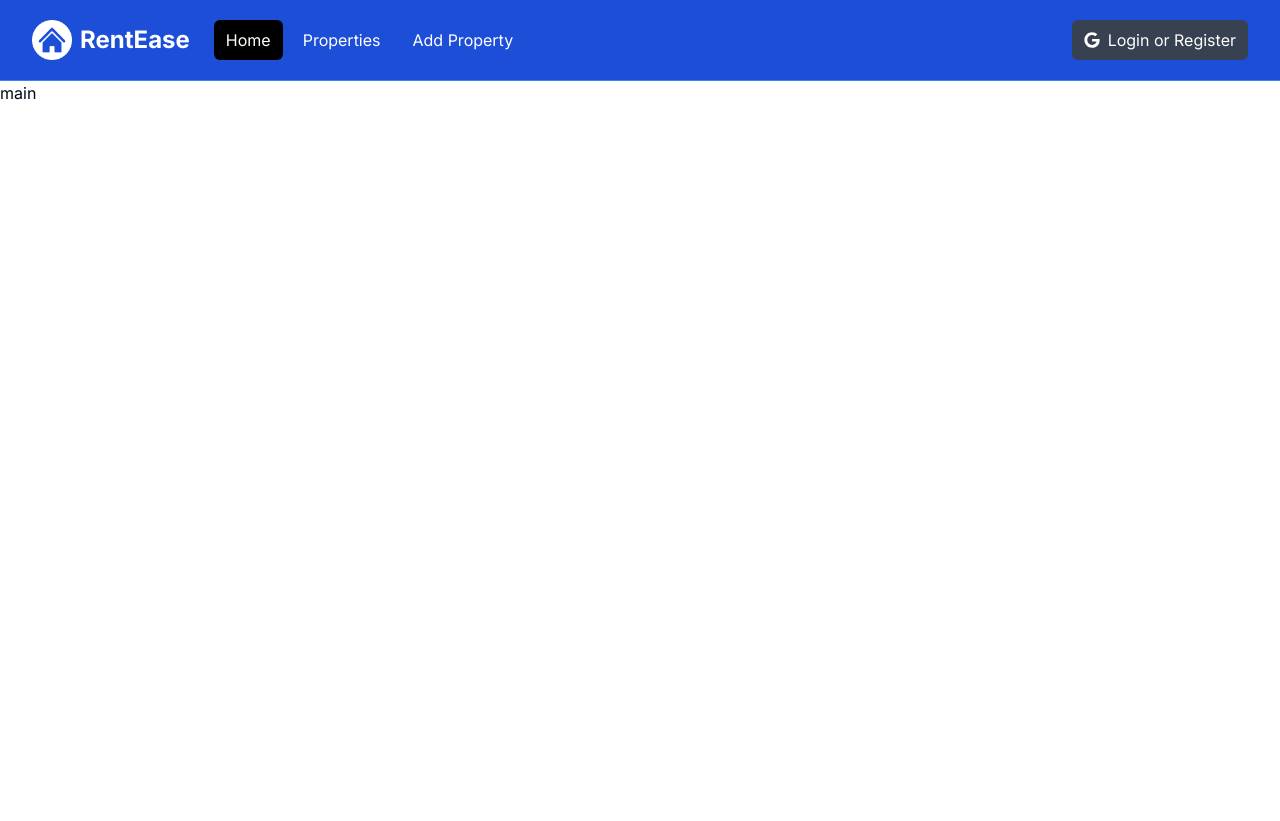
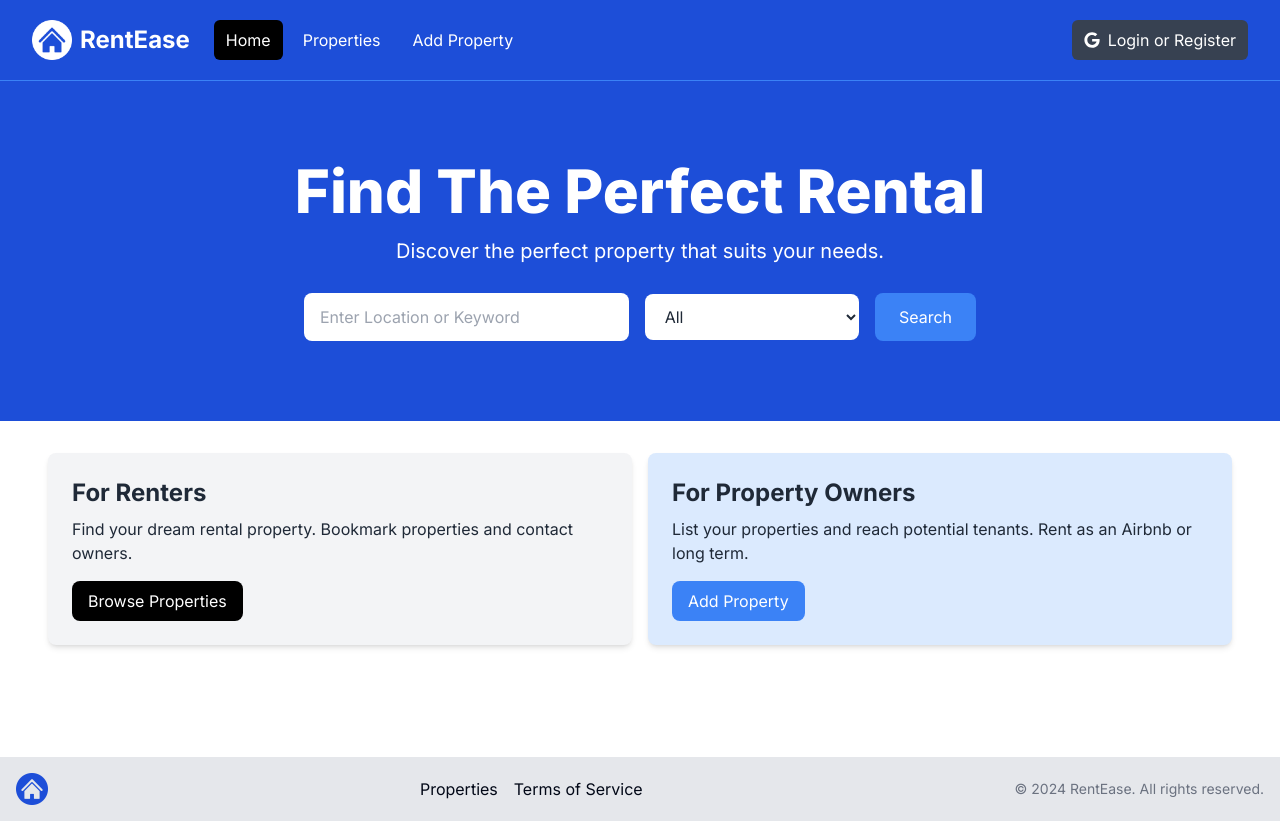
Before and after one commit to Samuellaudev/rentease, a Next.js app: page / in a window 1280 px wide. Before the commit the page ends 800 px from the top, so only its background shows below. Built offline with nearby package versions, Linux system fonts and the light colour scheme.

Commit message:
Homepage Components

```diff
--- a/app/layout.tsx
+++ b/app/layout.tsx
@@ -1,7 +1,8 @@
 import type { Metadata } from "next";
 import { Inter } from "next/font/google";
+import Navbar from '@/components/Navbar';
+import Footer from "@/components/Footer";
 import '@/assets/styles/globals.css'
-import Navbar from '@/components/Navbar';
 
 const inter = Inter({ subsets: ["latin"] });
 
@@ -20,6 +21,7 @@ export default function RootLayout({
       <body className={ inter.className }>
         <Navbar />
         <main>{ children }</main>
+        <Footer />
       </body>
     </html>
   );
--- a/app/page.tsx
+++ b/app/page.tsx
@@ -1,9 +1,12 @@
-import Image from "next/image";
+import Hero from '../components/Hero';
+import InfoBoxes from '@/components/InfoBoxes';
 
-export default function Home() {
+const HomePage = () => {
   return (
-    <main>
-      main
-    </main>
+    <>
+      <Hero />
+      <InfoBoxes />
+    </>
   );
-}
+};
+export default HomePage;
--- /dev/null
+++ b/components/Footer.tsx
@@ -0,0 +1,34 @@
+import Image from 'next/image';
+import Link from 'next/link';
+import logo from '@/assets/images/logo.png';
+
+const Footer = () => {
+  const currentYear = new Date().getFullYear();
+
+  return (
+    <footer className='bg-gray-200 py-4 mt-24'>
+      <div className='container mx-auto flex flex-col md:flex-row items-center justify-between px-4'>
+        <div className='mb-4 md:mb-0'>
+          <Image src={logo} alt='Logo' className='h-8 w-auto' />
+        </div>
+        <div className='flex flex-wrap justify-center md:justify-start mb-4 md:mb-0'>
+          <ul className='flex space-x-4'>
+            <li>
+              <Link href='/properties'>Properties</Link>
+            </li>
+            <li>
+              <Link href='/terms'>Terms of Service</Link>
+            </li>
+          </ul>
+        </div>
+        <div>
+          <p className='text-sm text-gray-500 mt-2 md:mt-0'>
+            &copy; {currentYear} RentEase. All rights reserved.
+          </p>
+        </div>
+      </div>
+    </footer>
+  );
+};
+
+export default Footer;
--- /dev/null
+++ b/components/Hero.tsx
@@ -0,0 +1,56 @@
+const Hero = () => {
+  return (
+    <section className='bg-blue-700 py-20 mb-4'>
+      <div className='max-w-7xl mx-auto px-4 sm:px-6 lg:px-8 flex flex-col items-center'>
+        <div className='text-center'>
+          <h1 className='text-4xl font-extrabold text-white sm:text-5xl md:text-6xl'>
+            Find The Perfect Rental
+          </h1>
+          <p className='my-4 text-xl text-white'>
+            Discover the perfect property that suits your needs.
+          </p>
+        </div>
+        {/*<!-- Form Component --> */}
+        <form className='mt-3 mx-auto max-w-2xl w-full flex flex-col md:flex-row items-center'>
+          <div className='w-full md:w-3/5 md:pr-2 mb-4 md:mb-0'>
+            <label htmlFor='location' className='sr-only'>
+              Location
+            </label>
+            <input
+              type='text'
+              id='location'
+              placeholder='Enter Location or Keyword'
+              className='w-full px-4 py-3 rounded-lg bg-white text-gray-800 focus:outline-none focus:ring focus:ring-blue-500'
+            />
+          </div>
+          <div className='w-full md:w-2/5 md:pl-2'>
+            <label htmlFor='property-type' className='sr-only'>
+              Property Type
+            </label>
+            <select
+              id='property-type'
+              className='w-full px-4 py-3 rounded-lg bg-white text-gray-800 focus:outline-none focus:ring focus:ring-blue-500'
+            >
+              <option value='All'>All</option>
+              <option value='Apartment'>Apartment</option>
+              <option value='Studio'>Studio</option>
+              <option value='Condo'>Condo</option>
+              <option value='House'>House</option>
+              <option value='Cabin Or Cottage'>Cabin or Cottage</option>
+              <option value='Loft'>Loft</option>
+              <option value='Room'>Room</option>
+              <option value='Other'>Other</option>
+            </select>
+          </div>
+          <button
+            type='submit'
+            className='md:ml-4 mt-4 md:mt-0 w-full md:w-auto px-6 py-3 rounded-lg bg-blue-500 text-white hover:bg-blue-600 focus:outline-none focus:ring focus:ring-blue-500'
+          >
+            Search
+          </button>
+        </form>
+      </div>
+    </section>
+  );
+};
+export default Hero;
--- /dev/null
+++ b/components/InfoBox.tsx
@@ -0,0 +1,35 @@
+import Link from 'next/link'
+
+interface InfoBoxProps {
+  heading: string
+  backgroundColor: string
+  textColor?: string
+  buttonInfo: {
+    text: string
+    link: string
+    backgroundColor: string
+  },
+  children: React.ReactNode
+}
+
+const InfoBox = ({
+  heading,
+  backgroundColor = 'bg-gray-100',
+  textColor = 'text-gray-800',
+  buttonInfo,
+  children,
+}: InfoBoxProps) => {
+  return (
+    <div className={`${backgroundColor} p-6 rounded-lg shadow-md`}>
+      <h2 className={`${textColor} text-2xl font-bold`}>{heading}</h2>
+      <p className={`${textColor} mt-2 mb-4`}>{children}</p>
+      <Link
+        href={buttonInfo.link}
+        className={`inline-block ${buttonInfo.backgroundColor} text-white rounded-lg px-4 py-2 hover:opacity-80`}
+      >
+        {buttonInfo.text}
+      </Link>
+    </div>
+  );
+};
+export default InfoBox;
--- /dev/null
+++ b/components/InfoBoxes.tsx
@@ -0,0 +1,37 @@
+import InfoBox from './InfoBox';
+
+const InfoBoxes = () => {
+  return (
+    <section>
+      <div className='container-xl lg:container m-auto'>
+        <div className='grid grid-cols-1 md:grid-cols-2 gap-4 p-4 rounded-lg'>
+          <InfoBox
+            heading='For Renters'
+            backgroundColor='bg-gray-100'
+            buttonInfo={{
+              text: 'Browse Properties',
+              link: '/properties',
+              backgroundColor: 'bg-black',
+            }}
+          >
+            Find your dream rental property. Bookmark properties and contact
+            owners.
+          </InfoBox>
+          <InfoBox
+            heading='For Property Owners'
+            backgroundColor='bg-blue-100'
+            buttonInfo={{
+              text: 'Add Property',
+              link: '/properties/add',
+              backgroundColor: 'bg-blue-500',
+            }}
+          >
+            List your properties and reach potential tenants. Rent as an Airbnb
+            or long term.
+          </InfoBox>
+        </div>
+      </div>
+    </section>
+  );
+};
+export default InfoBoxes;
```
